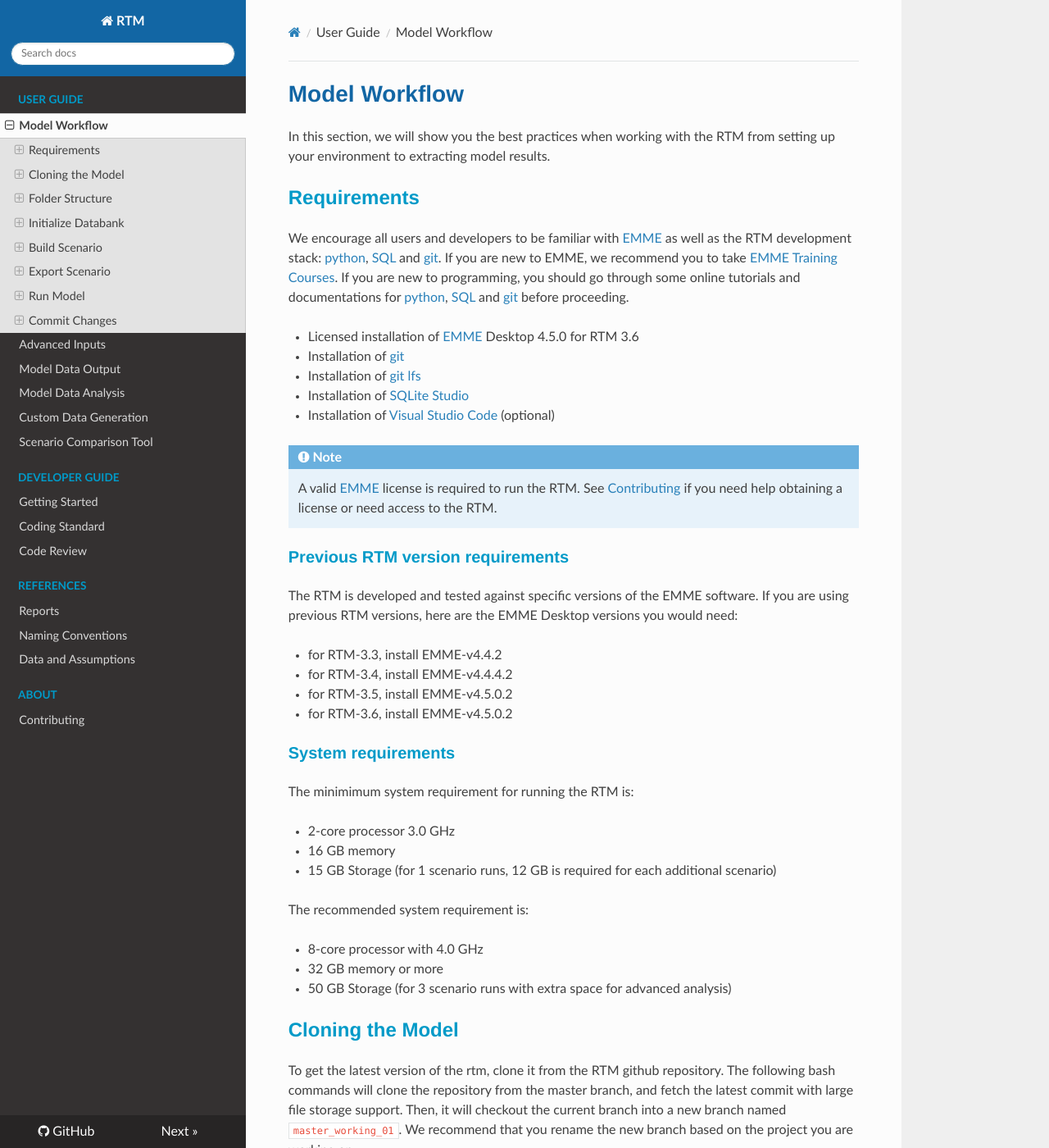
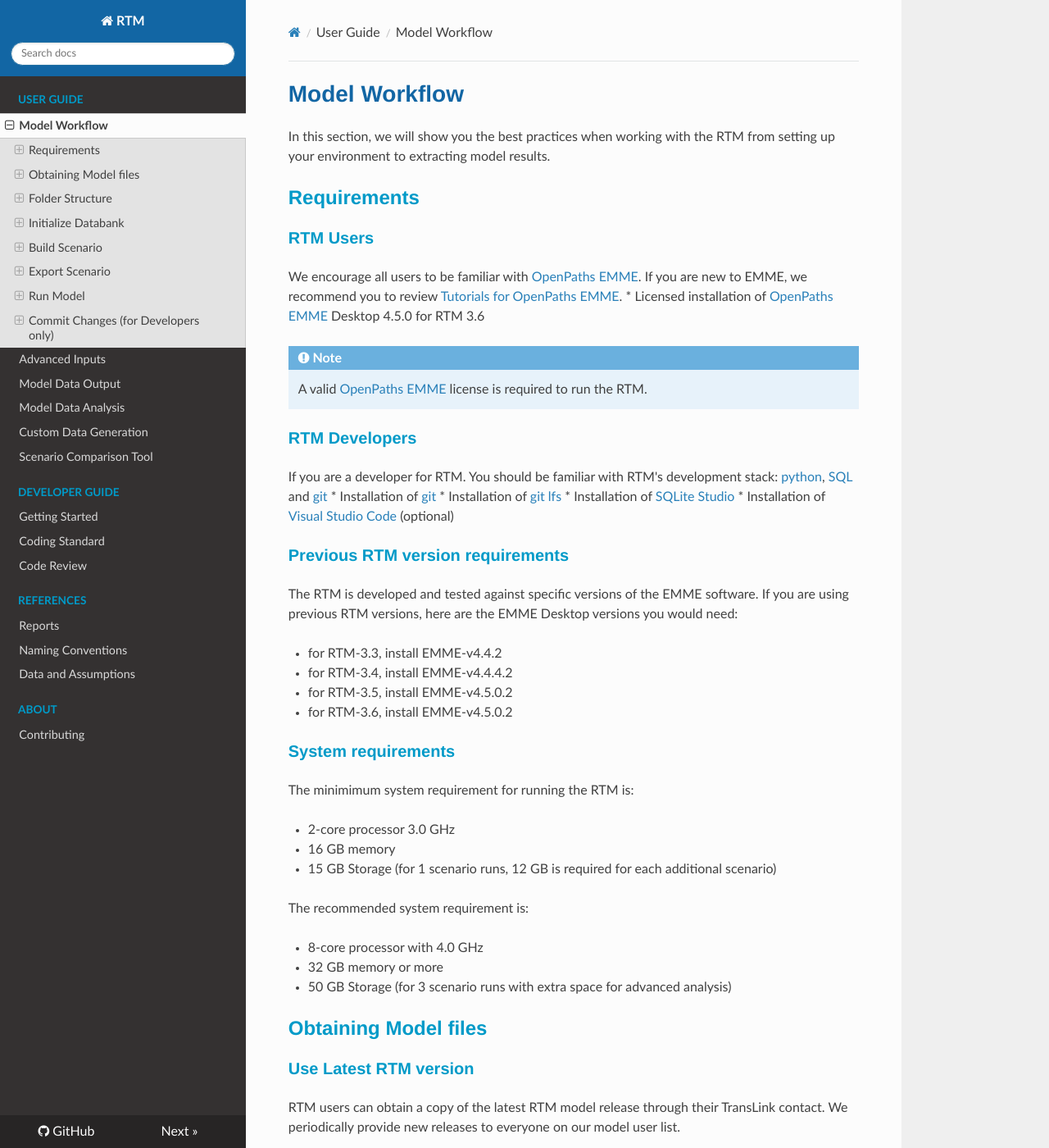
Before and after one commit to TransLinkForecasting/rtmdoc, an MkDocs documentation site: the page built from docs/workflow.md, in a window 1280 px wide and 1400 px high. Shown: the whole window at 82% size. Built offline with MkDocs 1.6.1, drawn with Linux system fonts in a browser that asks for light colours; nearby versions of some CDN libraries; some of the changed text lies outside the part shown.

Commit message:
clarify the use of git for developers

```diff
--- a/docs/workflow.md
+++ b/docs/workflow.md
@@ -6,18 +6,24 @@
 
 ## Requirements
 
+### RTM Users
 
-We encourage all users and developers to be familiar with [EMME] as well as the RTM development stack: [python], [SQL] and [git]. If you are new to EMME, we recommend you to take [EMME Training Courses]. If you are new to programming, you should go through some online tutorials and documentations for [python], [SQL] and [git] before proceeding.
+We encourage all users to be familiar with [OpenPaths EMME]. If you are new to EMME, we recommend you to review [Tutorials for OpenPaths EMME].
+* Licensed installation of [OpenPaths EMME] Desktop 4.5.0 for RTM 3.6
 
-* Licensed installation of [EMME] Desktop 4.5.0 for RTM 3.6
+!!! note
+
+    A valid [OpenPaths EMME] license is required to run the RTM.
+
+
+### RTM Developers
+
+If you are a developer for RTM. You should be familiar with RTM's development stack: [python], [SQL] and [git]
 * Installation of [git]
 * Installation of [git lfs]
 * Installation of [SQLite Studio]
 * Installation of [Visual Studio Code] (optional)
 
-!!! note
-
-    A valid [EMME] license is required to run the RTM. See [Contributing] if you need help obtaining a license or need access to the RTM.
 
 ### Previous RTM version requirements
 
@@ -43,7 +49,16 @@
 * 50 GB Storage (for 3 scenario runs with extra space for advanced analysis)
 
 
-## Cloning the Model
+## Obtaining Model files
+
+### Use Latest RTM version
+
+RTM users can obtain a copy of the latest RTM model release through their TransLink contact. We periodically provide new releases to everyone on our model user list.
+
+
+### Git Clone (for Developers only)
+
+Git is only required if you are a developer making contribution to the source code of RTM.
 
 To get the latest version of the rtm, clone it from the RTM github repository. The following bash commands will clone the repository from the master branch, and fetch the latest commit with large file storage support. Then, it will checkout the current branch into a new branch named `master_working_01`. We recommend that you rename the new branch based on the project you are working on:
 
@@ -538,9 +553,9 @@
 > ![Screenshot](img/workflow/run_model_nb_3.png)
 
 
-## Commit Changes
+## Commit Changes (for Developers only)
 
-If this is your first time using [git] after an installation, see [Git Setup].
+If this is your first time using [git] after an installation, see [Git Setup]. Git is only required if you are a developer making contribution to the source code of RTM.
 
 While working with the RTM on git, here are some ground rules:
 
@@ -579,7 +594,7 @@
 [git lfs]: https://git-lfs.github.com/
 [SQLite Studio]: https://sqlitestudio.pl/
 [Visual Studio Code]: https://code.visualstudio.com/download
-[EMME]: https://www.inrosoftware.com/en/products/emme/
-[EMME Training Courses]: https://www.inrosoftware.com/en/services/training/
+[OpenPaths EMME]: https://www.bentley.com/software/openpaths/
+[Tutorials for OpenPaths EMME]: https://bentleysystems.service-now.com/community?id=kb_article_view&sysparm_article=KB0041684
 [Git Setup]: https://git-scm.com/book/en/v2/Getting-Started-First-Time-Git-Setup
 [GitHub pull request]: https://help.github.com/en/github/collaborating-with-issues-and-pull-requests/creating-a-pull-request
```
